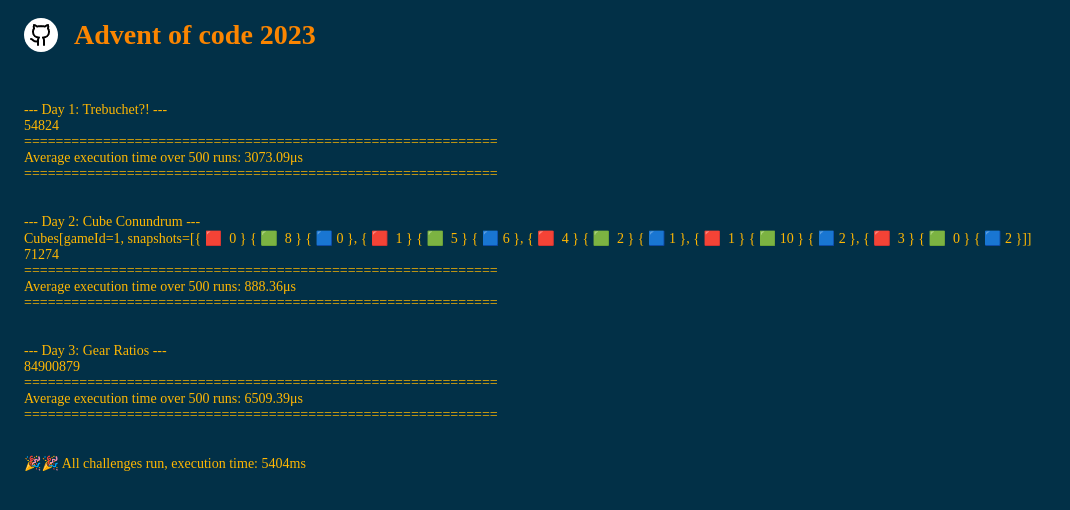
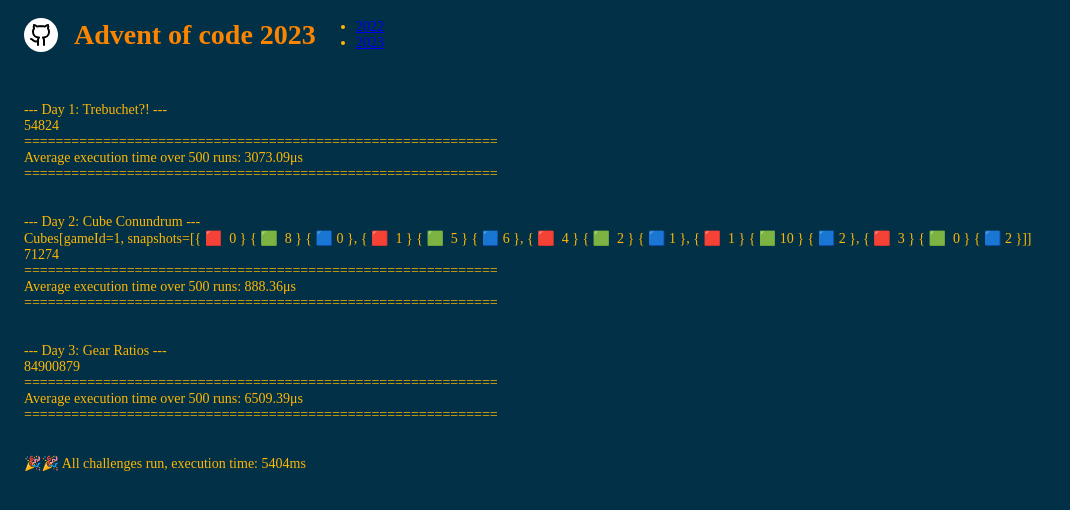
Before and after one commit to josephgarnett/advent-of-code, a React (Vite) app in the folder src/client/: page /2023 in a window 1280 px wide. Shown: the top 510 px of the page, without its empty margins (0-1070 px from the left). Built offline with nearby package versions, Linux system fonts and the light colour scheme; a web font is replaced by a local one.

Commit message:
Page routing

```diff
--- a/src/client/src/App.tsx
+++ b/src/client/src/App.tsx
@@ -1,19 +1,13 @@
+import { RouterProvider } from "react-router-dom";
 import { ApiProvider } from '@reduxjs/toolkit/query/react';
 
-import githubIcon from './assets/github.png';
 import { api } from './services/api';
-import {ReportView} from "./features/report";
+import { router } from './routes';
 
 function App() {
   return (
     <ApiProvider api={api}>
-        <header>
-          <a className="icon" href="https://github.com/josephgarnett/advent-of-code">
-            <img src={githubIcon} alt="Github link" />
-          </a>
-          <h1>Advent of code 2023</h1>
-        </header>
-        <ReportView year="2023" />
+      <RouterProvider router={router} />
     </ApiProvider>
   );
 }
--- a/src/client/src/features/report/ReportView.tsx
+++ b/src/client/src/features/report/ReportView.tsx
@@ -4,10 +4,18 @@ import { ReportEntry } from "./ReportEntry";
 import './report.scss';
 
 interface ReportViewProps {
-  year: '2023';
+  year: string;
 }
 export function ReportView({ year }: ReportViewProps) {
-  const { data } = useGetReportQuery({ year });
+  const { data, isError } = useGetReportQuery({ year });
+
+  if (isError) {
+    return (
+      <div>
+        {`No data for ${year}`}
+      </div>
+    )
+  }
 
   return (
     <ul className="report">
--- /dev/null
+++ b/src/client/src/routes/adventOfCode/adventOfCode.tsx
@@ -0,0 +1,17 @@
+import { Navigate, useParams } from "react-router-dom";
+
+import { ReportView } from "../../features/report";
+
+export function AdventOfCodeRoute() {
+  const { year } = useParams();
+
+  if (!year) {
+    return (
+      <Navigate to="/2023" replace />
+    );
+  }
+
+  return (
+    <ReportView year={year}/>
+  );
+}
--- /dev/null
+++ b/src/client/src/routes/adventOfCode/index.ts
@@ -0,0 +1 @@
+export * from './adventOfCode';
--- /dev/null
+++ b/src/client/src/routes/app/app.scss
@@ -0,0 +1,4 @@
+.route-app {
+  display: flex;
+  flex-direction: column;
+}
--- /dev/null
+++ b/src/client/src/routes/app/app.tsx
@@ -0,0 +1,27 @@
+import { Link, Outlet } from 'react-router-dom';
+
+import githubIcon from "../../assets/github.png";
+
+export function AppRoute() {
+  return (
+    <div className="route-app">
+      <header>
+        <a className="icon" href="https://github.com/josephgarnett/advent-of-code">
+          <img src={githubIcon} alt="Github link" />
+        </a>
+        <h1>Advent of code 2023</h1>
+        <nav>
+          <ul className="app-navigiation">
+            <li>
+              <Link to="/2022">2022</Link>
+            </li>
+            <li>
+              <Link to="/2023">2023</Link>
+            </li>
+          </ul>
+        </nav>
+      </header>
+      <Outlet/>
+    </div>
+  );
+}
--- /dev/null
+++ b/src/client/src/routes/app/index.ts
@@ -0,0 +1 @@
+export * from './app';
--- /dev/null
+++ b/src/client/src/routes/index.ts
@@ -0,0 +1 @@
+export * from './router';
--- a/src/client/src/services/api.ts
+++ b/src/client/src/services/api.ts
@@ -4,7 +4,7 @@ import { nanoid } from '@reduxjs/toolkit';
 import { Report, ReportEntryType } from '../types/Report';
 
 type GetReportRequest = {
-  year: '2023';
+  year: string;
 };
 
 export const api = createApi({
```
Also changed, not shown: src/client/src/routes/router.tsx (added, +13 -0 lines).
